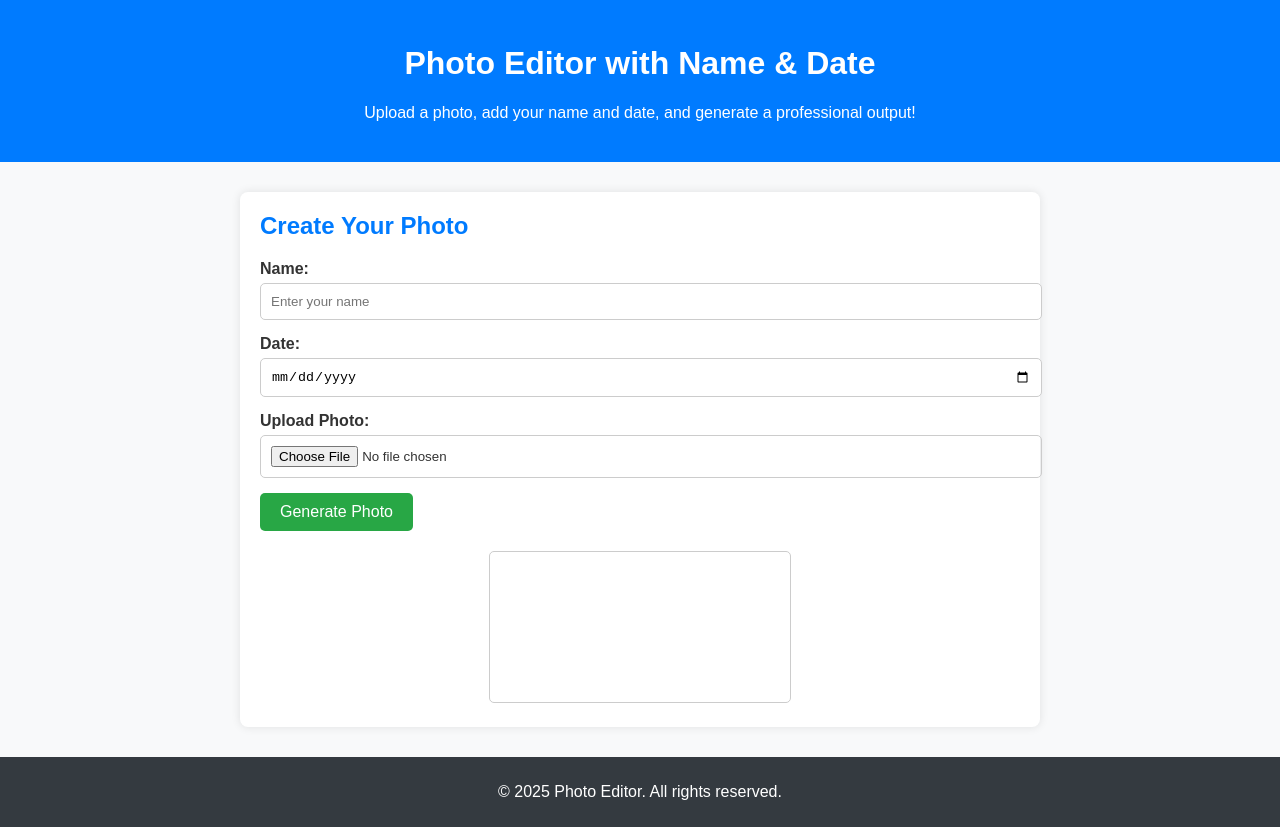
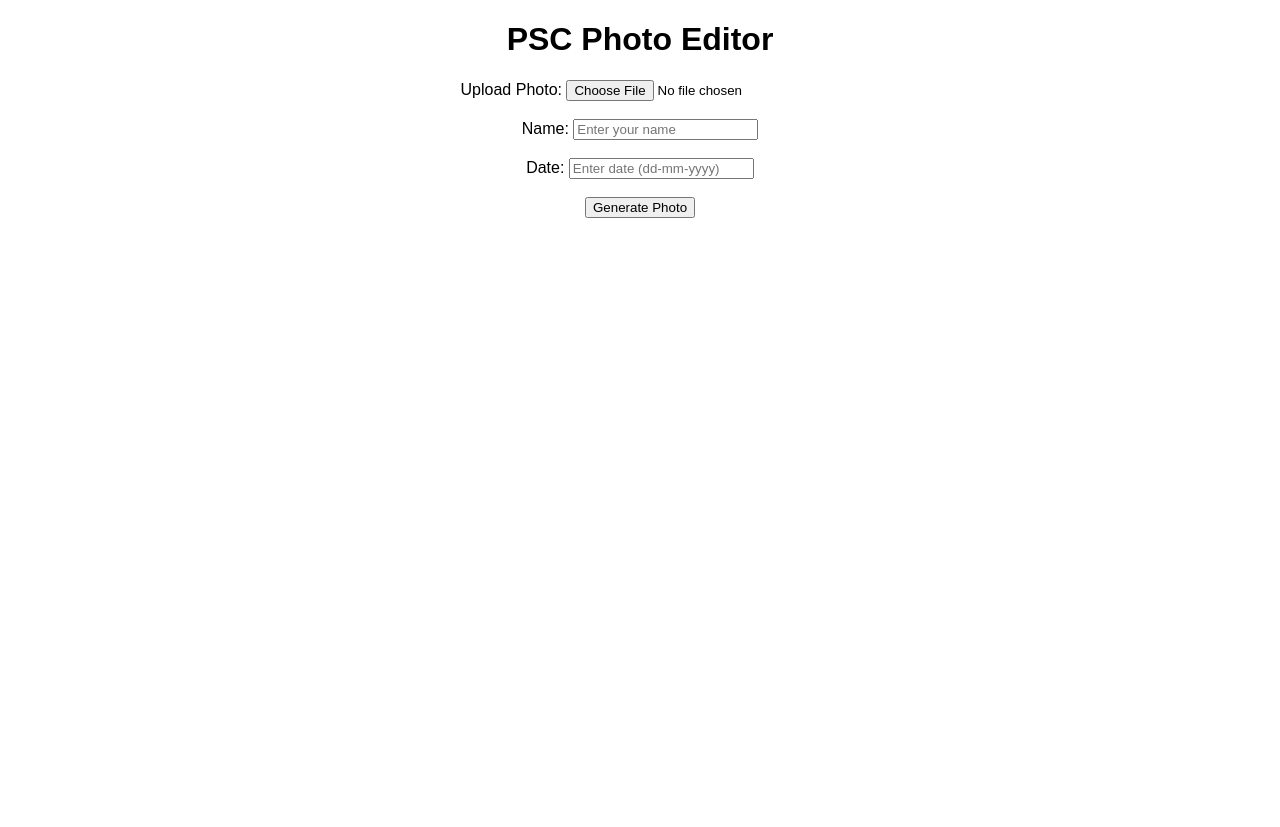
Before and after one commit to sandeveloper1/newspaper, a plain HTML site: page index.html in a window 1280 px wide. After the commit the page ends 800 px from the top, so only its background shows below. Drawn offline with nearby package versions, Linux system fonts and the light colour scheme.

Commit message:
Update index.html

```diff
--- a/index.html
+++ b/index.html
@@ -3,45 +3,46 @@
 <head>
   <meta charset="UTF-8">
   <meta name="viewport" content="width=device-width, initial-scale=1.0">
-  <title>Photo Resizer with Name and Date</title>
-  <meta name="description" content="Generate a photo with your name and date under a white space. Perfect for creating professional ID or certificate images.">
-  <meta name="keywords" content="photo resizer, name and date, photo editor, canvas photo editor">
-  <meta name="author" content="Your Name">
-  <link rel="stylesheet" href="styles.css">
-  <script src="https://code.jquery.com/jquery-3.6.4.min.js"></script>
+  <title>PSC Photo Editor</title>
+  <script src="https://code.jquery.com/jquery-3.6.0.min.js"></script>
+  <style>
+    body {
+      font-family: Arial, sans-serif;
+      text-align: center;
+      margin: 20px;
+    }
+    canvas {
+      display: none;
+    }
+    #download {
+      display: none;
+      margin-top: 10px;
+      padding: 10px 20px;
+      background-color: #007BFF;
+      color: white;
+      border: none;
+      border-radius: 5px;
+      cursor: pointer;
+    }
+    #download:hover {
+      background-color: #0056b3;
+    }
+  </style>
 </head>
 <body>
-  <header class="header">
-    <h1>Photo Editor with Name & Date</h1>
-    <p>Upload a photo, add your name and date, and generate a professional output!</p>
-  </header>
-  <main class="container">
-    <section class="editor">
-      <h2>Create Your Photo</h2>
-      <form id="photoForm">
-        <div class="form-group">
-          <label for="name">Name:</label>
-          <input type="text" id="name" placeholder="Enter your name" required>
-        </div>
-        <div class="form-group">
-          <label for="date">Date:</label>
-          <input type="date" id="date" required>
-        </div>
-        <div class="form-group">
-          <label for="upload">Upload Photo:</label>
-          <input type="file" id="upload" accept="image/*" required>
-        </div>
-        <button type="submit" class="btn">Generate Photo</button>
-      </form>
-      <div class="preview">
-        <canvas id="canvas"></canvas>
-      </div>
-      <button id="download" class="btn" style="display:none;">Download Photo</button>
-    </section>
-  </main>
-  <footer class="footer">
-    <p>&copy; 2025 Photo Editor. All rights reserved.</p>
-  </footer>
+  <h1>PSC Photo Editor</h1>
+  <form id="photoForm">
+    <label for="upload">Upload Photo:</label>
+    <input type="file" id="upload" accept="image/*" required><br><br>
+    <label for="name">Name:</label>
+    <input type="text" id="name" placeholder="Enter your name" required><br><br>
+    <label for="date">Date:</label>
+    <input type="text" id="date" placeholder="Enter date (dd-mm-yyyy)" required><br><br>
+    <button type="submit">Generate Photo</button>
+  </form>
+  <canvas id="canvas"></canvas>
+  <button id="download">Download Photo</button>
+
   <script src="script.js"></script>
 </body>
 </html>
```
